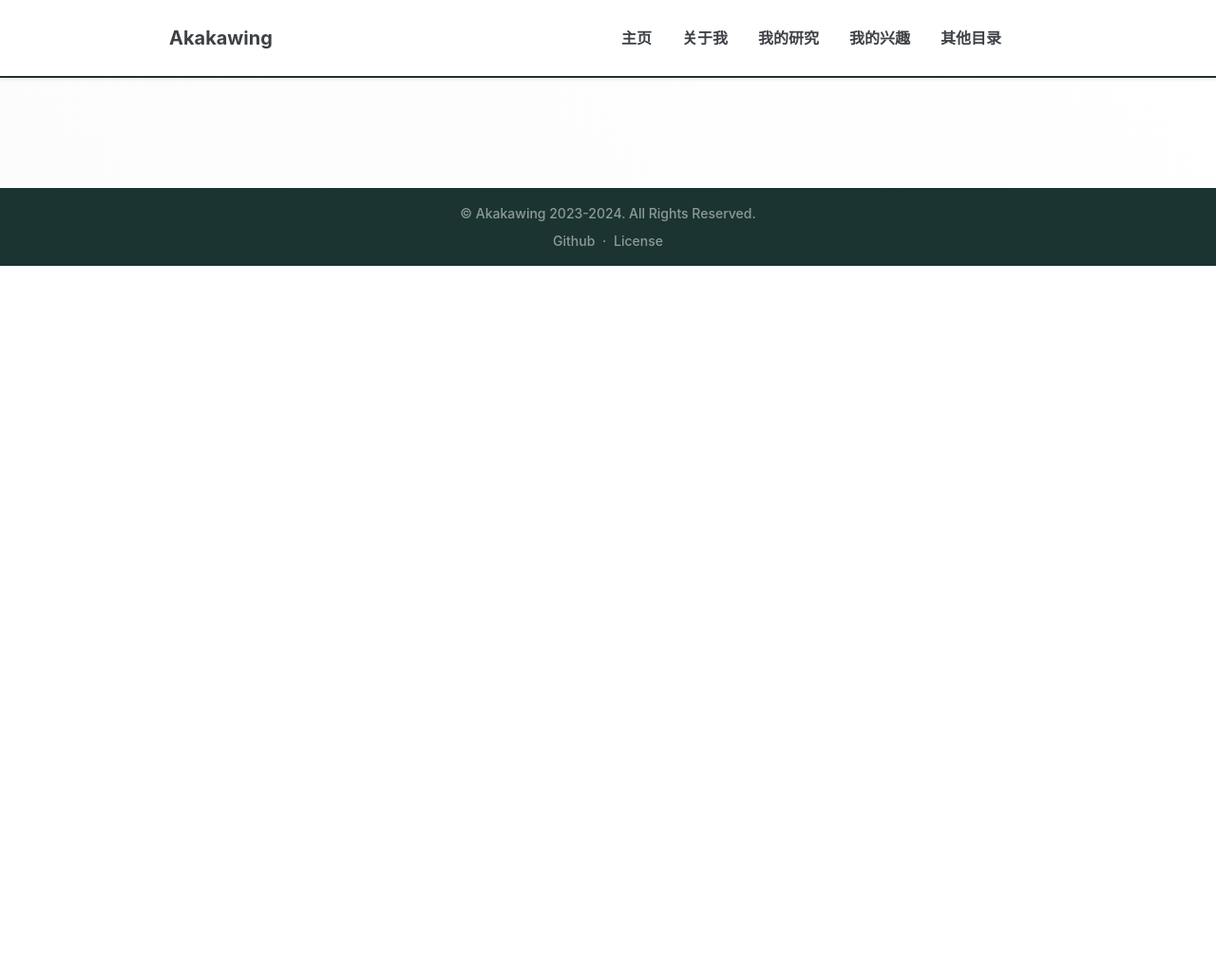
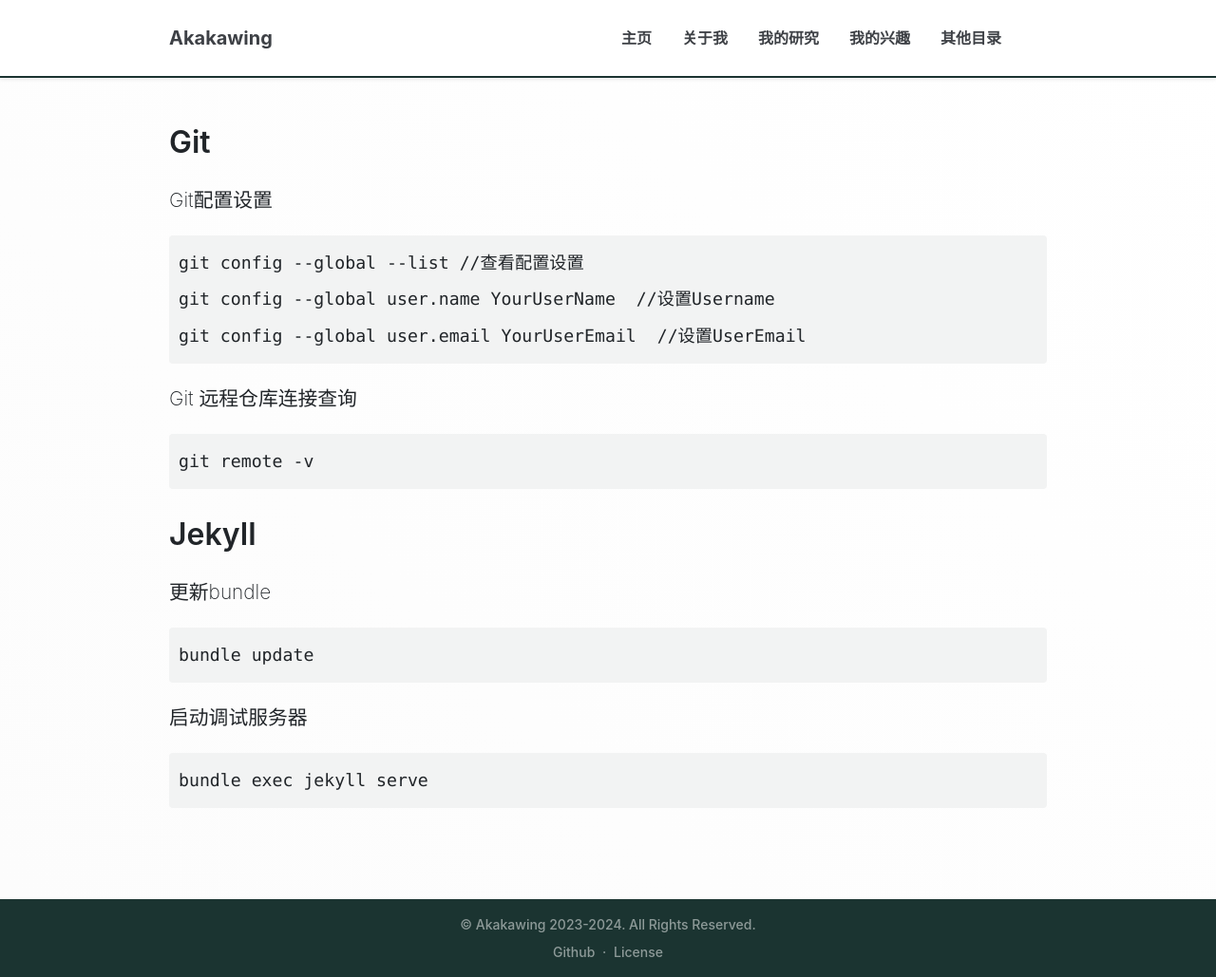
Before and after one commit to akakawing/akakawing.github.io, a Jekyll site: the page built from _posts/2025-02-24-linux-order.md, in a window 1280 px wide and 1029 px high. Shown: the whole window at 95% size. Built offline with Jekyll 4.4.1, drawn with Linux system fonts in a browser that asks for light colours.

Commit message:
update format and enrich content

````diff
--- a/_layouts/blank.html
+++ b/_layouts/blank.html
@@ -3,7 +3,7 @@ layout: default
 ---
 
 
-<section class="bg-gradient-primary-to-secondary-light mt100 md100" id="home">
+<section class="bg-gradient-primary-to-secondary-light mt100 md100 content" id="home">
     <div class="container px-5">
         <div class="main-body">
             <br>
--- a/_layouts/with-title.html
+++ b/_layouts/with-title.html
@@ -2,7 +2,7 @@
 layout: default
 ---
 
-<section class="bg-gradient-primary-to-secondary-light mt100 md100" id="home">
+<section class="bg-gradient-primary-to-secondary-light mt100 md100 content" id="home">
     <div class="container px-5">
         <br>
         <header>
--- a/_posts/2025-02-24-linux-order.md
+++ b/_posts/2025-02-24-linux-order.md
@@ -5,4 +5,35 @@ type: "posts"
 date: 2025-02-24
 location: "Hefei"
 layout: blank
+tag: it
 ---
+
+## Git
+
+Git配置设置
+
+```bash
+git config --global --list //查看配置设置
+git config --global user.name YourUserName  //设置Username
+git config --global user.email YourUserEmail  //设置UserEmail
+```
+
+Git 远程仓库连接查询
+
+```bash
+git remote -v
+```
+
+## Jekyll
+
+更新bundle
+
+```bash
+bundle update
+```
+
+启动调试服务器
+
+```bash
+bundle exec jekyll serve
+```
````
Also changed, not shown: _pages/catalog.md (+16 -2 lines), _posts/2023-02-10-nas-play.md (deleted, +0 -12 lines), _posts/2023-02-25-nas-play.md (added, +18 -0 lines), _posts/2025-02-20-learning-markdown.md (+1 -0 lines), _posts/2025-02-25-collect.md (+2 -1 lines).
